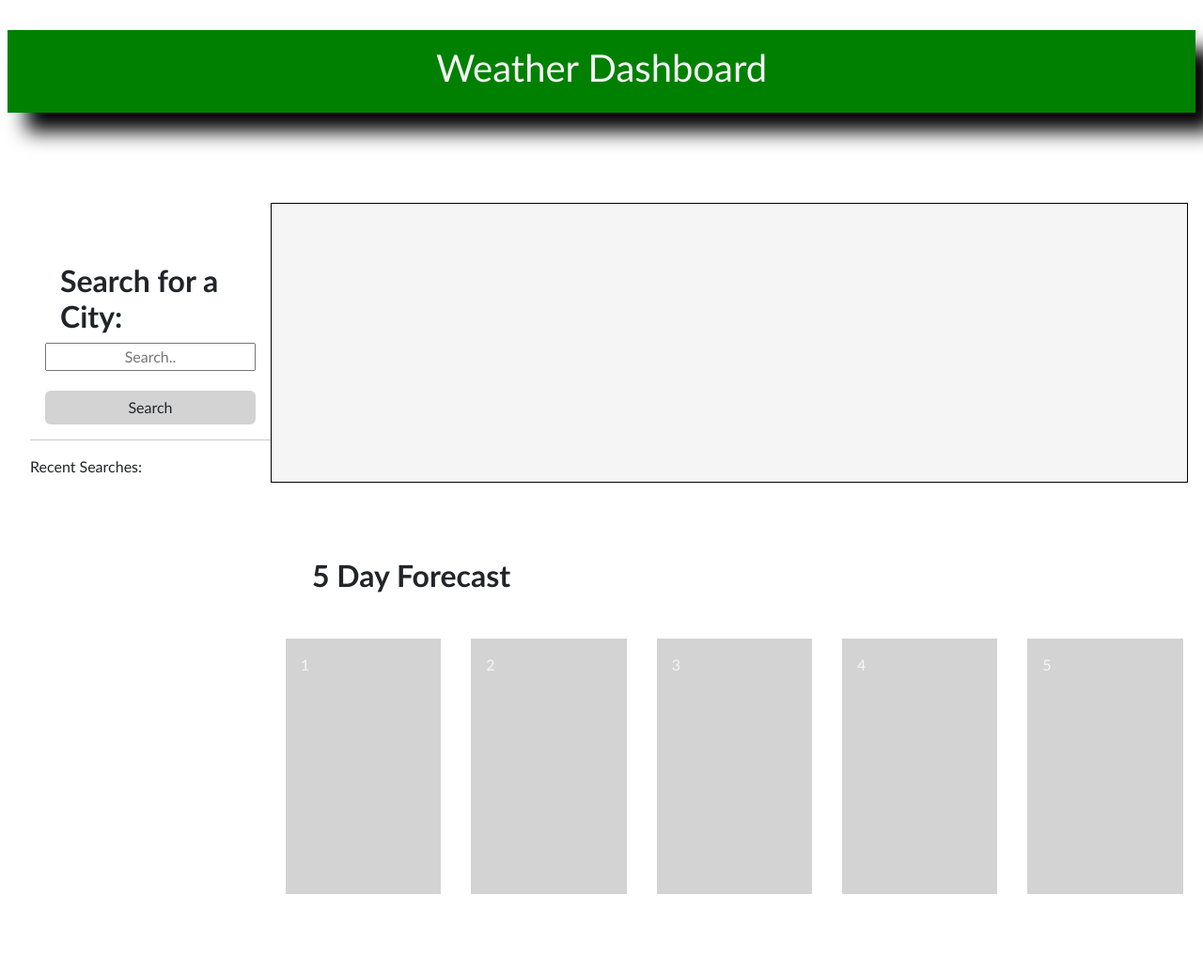
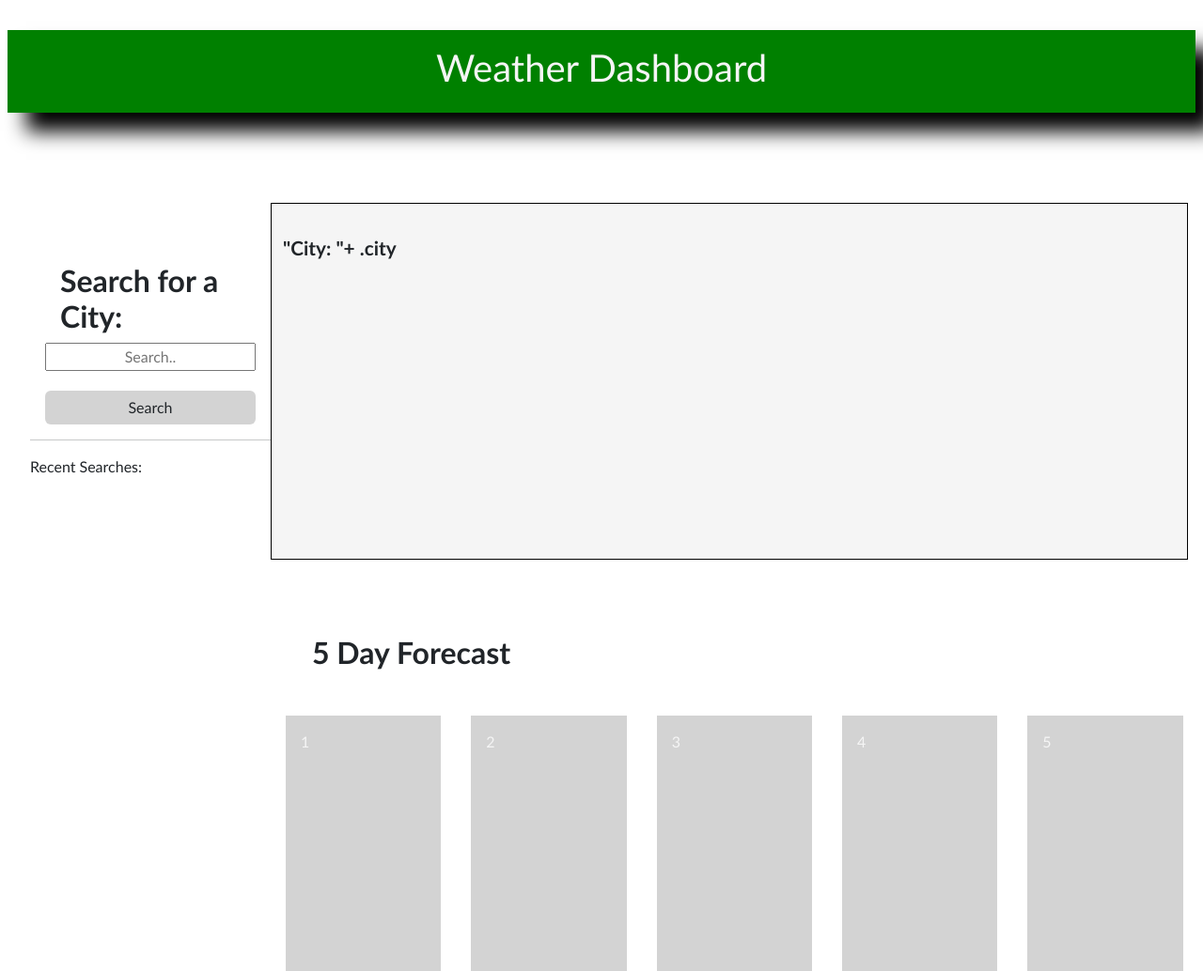
Before and after one commit to William-HillArnold/Weather_Dasboard, a plain HTML site: page index.html in a window 1280 px wide. Shown: the whole page at 94% size. Drawn offline with nearby package versions, Linux system fonts and the light colour scheme.

Commit message:
font styling

```diff
--- a/Develop/styles.css
+++ b/Develop/styles.css
@@ -58,8 +58,12 @@ input {
     width: 14em;
     margin-bottom: .5em;
 }
+.box{
+    font-weight: bold;
+    font-size: 1.3em;
+}
 
-.infobox {
+.infobox-lg {
     margin-left: 1em;
 }
 
--- a/index.html
+++ b/index.html
@@ -28,7 +28,7 @@
         <div class="row row1">
             <div class="col-6 box" style="height: 17em">
                 <div class="icon"> <img src="" alt="" class="weatherIcon"></div>
-                <div class="city"></div>
+                <div class="city">"City: "+ .city </div>
                 <div class="temp"></div>
                 <div class="humidity"></div>
                 <div class="description"></div>
```
